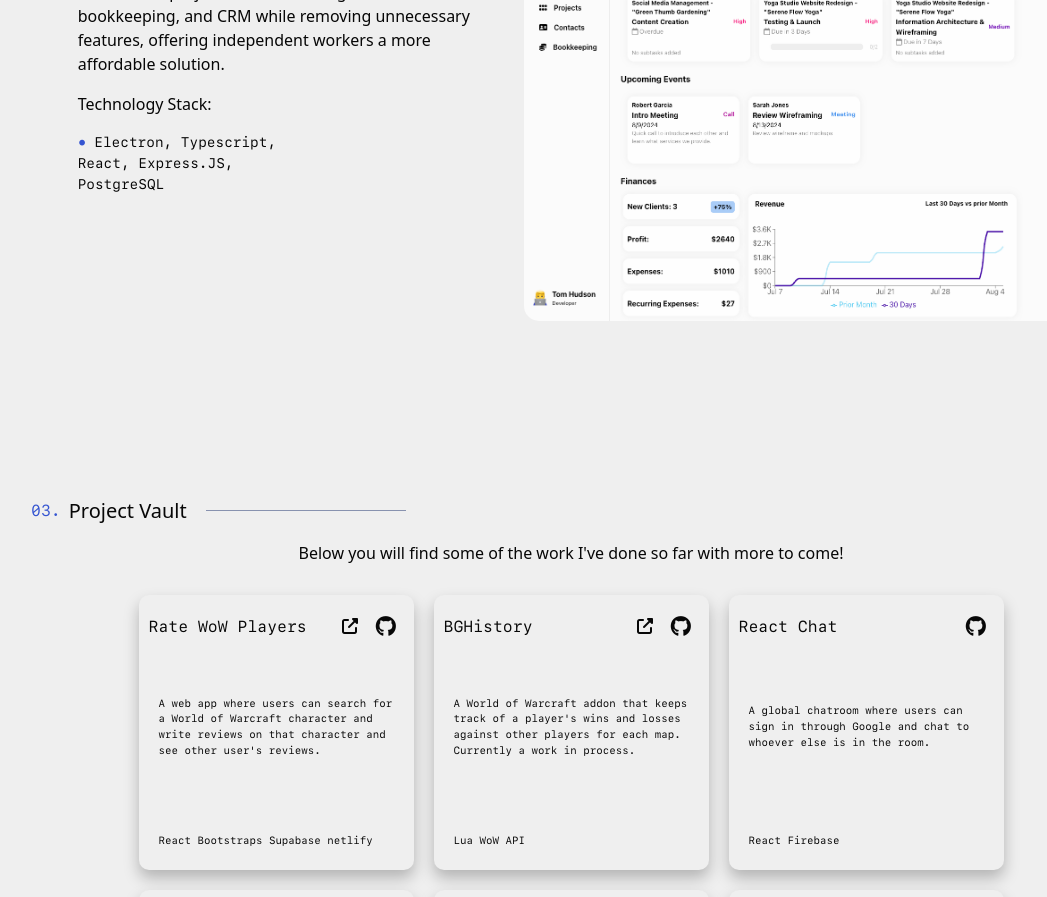
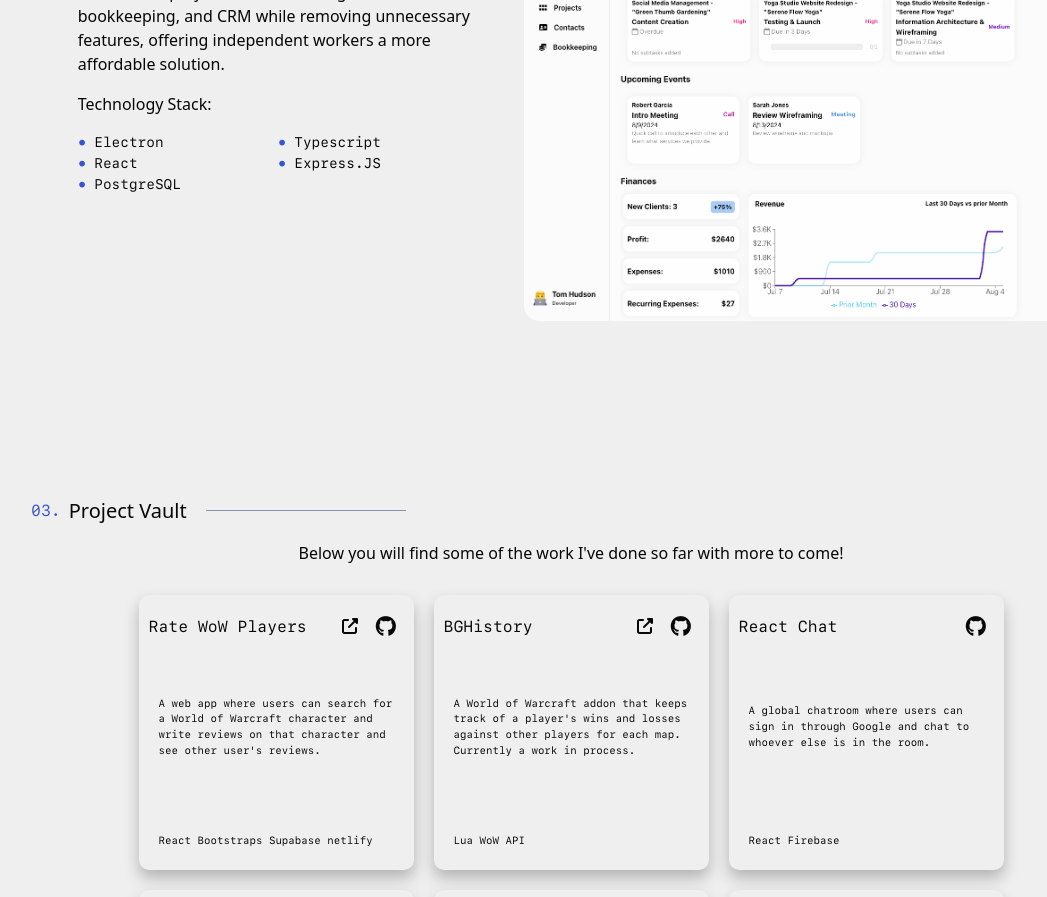
Before and after one commit to Jerryc95/portfolio, a React (Create React App) app: page / in a window 1280 px wide. Shown: the part 2100-2997 px from the top of the page, without its empty margins (139-1186 px from the left). Built offline with nearby package versions, Linux system fonts and the light colour scheme.

Commit message:
fix array stack

```diff
--- a/src/components/featuredProject.tsx
+++ b/src/components/featuredProject.tsx
@@ -17,7 +17,7 @@
   // const AWRStack = ["HTML", "CSS", "JavaScript"];
 
   const FlowplanrStack = [
-    "Electron, Typescript, React, Express.JS, PostgreSQL",
+    "Electron", "Typescript", "React", "Express.JS", "PostgreSQL",
   ];
 
   return (
```
